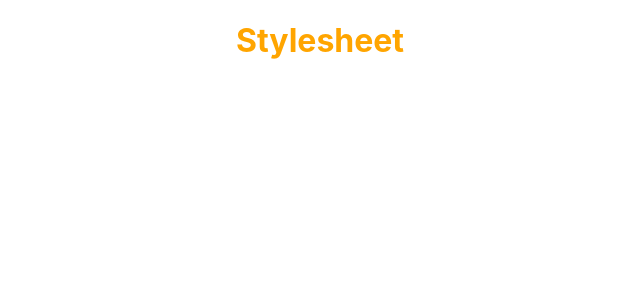
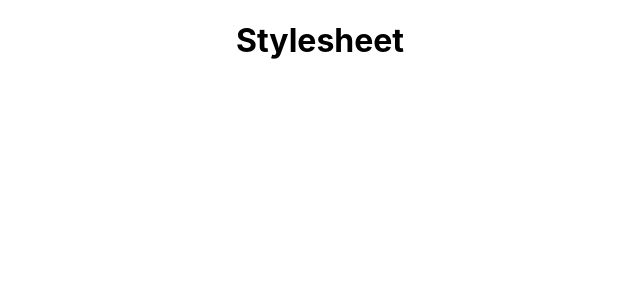
Before and after one commit to siegfred14/reactStudy, a React (Create React App) app: page / in a window 1280 px wide. Shown: the top 300 px of the page, without its empty margins (320-960 px from the left). Built offline with nearby package versions, Linux system fonts and the light colour scheme.

Commit message:
conditional styling added

```diff
--- a/src/App.js
+++ b/src/App.js
@@ -15,7 +15,7 @@
 function App() {
   return (
     <div className="App">
-      <Stylesheet />
+      <Stylesheet primary={false} />
       {/* <NameList /> */}
       {/* <UserGreeting /> */}
       {/* <ParentComponent /> */}
--- a/src/components/Stylesheet.js
+++ b/src/components/Stylesheet.js
@@ -7,10 +7,11 @@
 import React from "react";
 import "./myStyles.css";
 
-function Stylesheet() {
+function Stylesheet(props) {
+  let className = props.primary ? "primary" : "";
   return (
     <div>
-      <h1 className="primary">Stylesheet</h1>
+      <h1 className={className}>Stylesheet</h1>
     </div>
   );
 }
```
